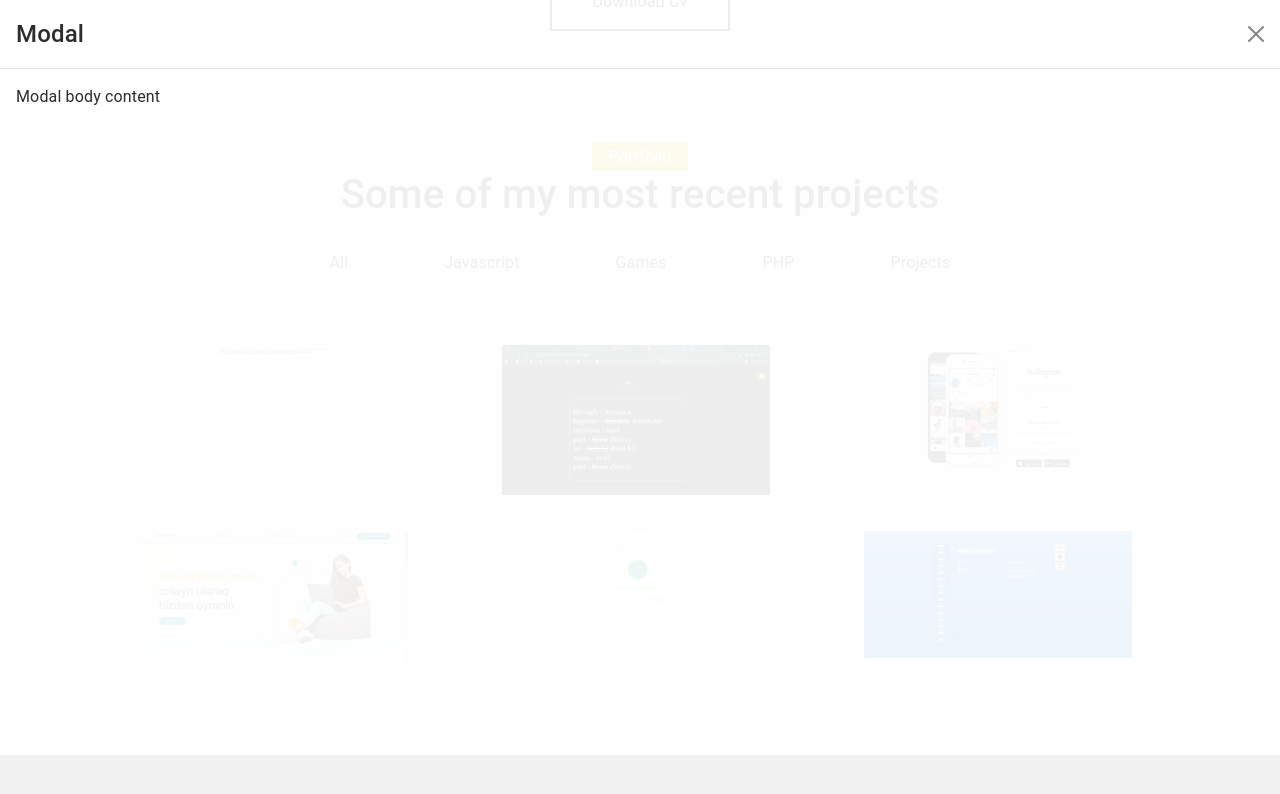
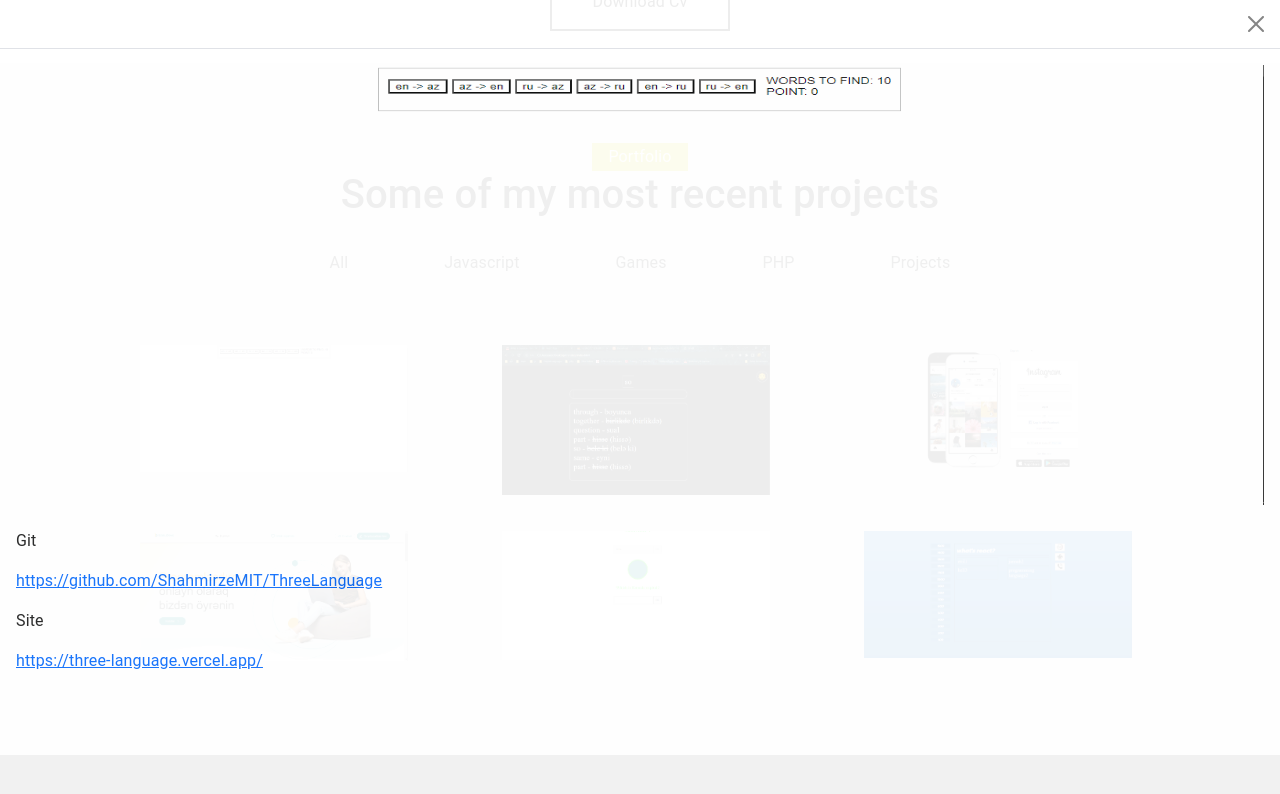
Before and after one commit to ShahmirzeMIT/Portfolio, a React (Create React App) app: page / in a window 1280 px wide. Both pictures are taken after a click on the button 274 px from the left and 4249 px from the top of the page. Shown: the part 3849-4643 px from the top of the page. Built offline with nearby package versions, Linux system fonts and the light colour scheme.

Commit message:
complete my project finally

```diff
--- a/public/assets/json/ProjectImage.json
+++ b/public/assets/json/ProjectImage.json
@@ -4,7 +4,7 @@
         "Upload_id": "1",
         "name": "1.png",
         "git": "https:\/\/github.com\/ShahmirzeMIT\/ThreeLanguage",
-        "site": "https:\/\/vercel.com\/shahmirzemit\/three-language"
+        "site": "https:\/\/three-language.vercel.app\/"
     },
     {
         "id": "2",
--- a/src/component/portfolio.js
+++ b/src/component/portfolio.js
@@ -1,22 +1,29 @@
-import { useContext } from "react";
+import { useContext, useEffect } from "react";
 import styles from "../index.css";
 import { useState } from "react";
 import { DataContext, LanguageContext } from "../App";
 import Button from 'react-bootstrap/Button';
 import Modal from 'react-bootstrap/Modal';
 function Portfolio() {
+  const [pickOut,setPickOut]=useState(0)
+  const [portImage,setPortImage]=useState([])
   const [filter, setFilter] = useState(0);
   const value = useContext(DataContext);
   const menu = value.menu;
   const [image,setImage]=useState([])
   const portfolio = value.data;
 
-  useState(()=>{
+  useEffect(()=>{
     fetch('./assets/json/pImage.json')
     .then((data)=>data.json())
     .then((data)=>setImage(data.data))
+
+    fetch('./assets/json/ProjectImage.json')
+    .then((data)=>data.json())
+    .then((data)=>setPortImage(data.data))
   },[])
 
+  console.log(pickOut,portImage)
   const [lang, setLang] = useContext(LanguageContext);
   const values = ['xxl-down'];
 	const [fullscreen, setFullscreen] = useState(true);
@@ -29,8 +36,6 @@ function Portfolio() {
   function filterByCat() {
     return filter === 0 ? image : image.filter((item) =>item.menuId.includes(filter));
   }
-  console.log(filter)
-
   return (
     <>
       <section id="project">
@@ -72,14 +77,39 @@ function Portfolio() {
                       {values.map((v, idx) => (
 
                     <Button key={idx} className="me-2 mb-2" onClick={() => handleShow(v)}>
-                        <img src={`./assets/img/${pic.src}`} />
+                        <img src={`./assets/img/${pic.src}`} onClick={()=>setPickOut(pic.id)} />
                     </Button>
 	           ))}
                      <Modal show={show} fullscreen={fullscreen} onHide={() => setShow(false)}>
                       <Modal.Header closeButton>
-                        <Modal.Title>Modal</Modal.Title  >
                       </Modal.Header>
-                      <Modal.Body>Modal body content</Modal.Body>
+                      <Modal.Body>
+
+                        {
+                          portImage.map((item,i)=>
+                               item.Upload_id.includes(pickOut)?
+                               <>
+
+                              <div className="wdfull">
+                                 <img src={"./assets/img/" + item.name} />
+                              </div>
+                              <div>
+                                <br></br>
+                                <p>Git</p>
+                                <p><a href={item.git} target="_blank">{item.git}</a></p>
+                              </div>
+                              <div>
+
+                                <p>Site</p>
+                                <p><a href={item.site} target="_blank">{item.site}</a></p>
+                              </div>
+                               </>
+                               :""
+                          )
+                        }
+
+
+                      </Modal.Body>
                     </Modal>
                   </div>
               )
--- a/src/index.css
+++ b/src/index.css
@@ -593,6 +593,14 @@ width: 100%;
     padding-top: 5em;
 
   }
+  .wdfull{
+    width: 100%;
+
+  }
+  .wdfull img{
+    width: 100%;
+    height: 55vh;
+  }
 
   .mrp5{
     padding-bottom: 5em;
```
